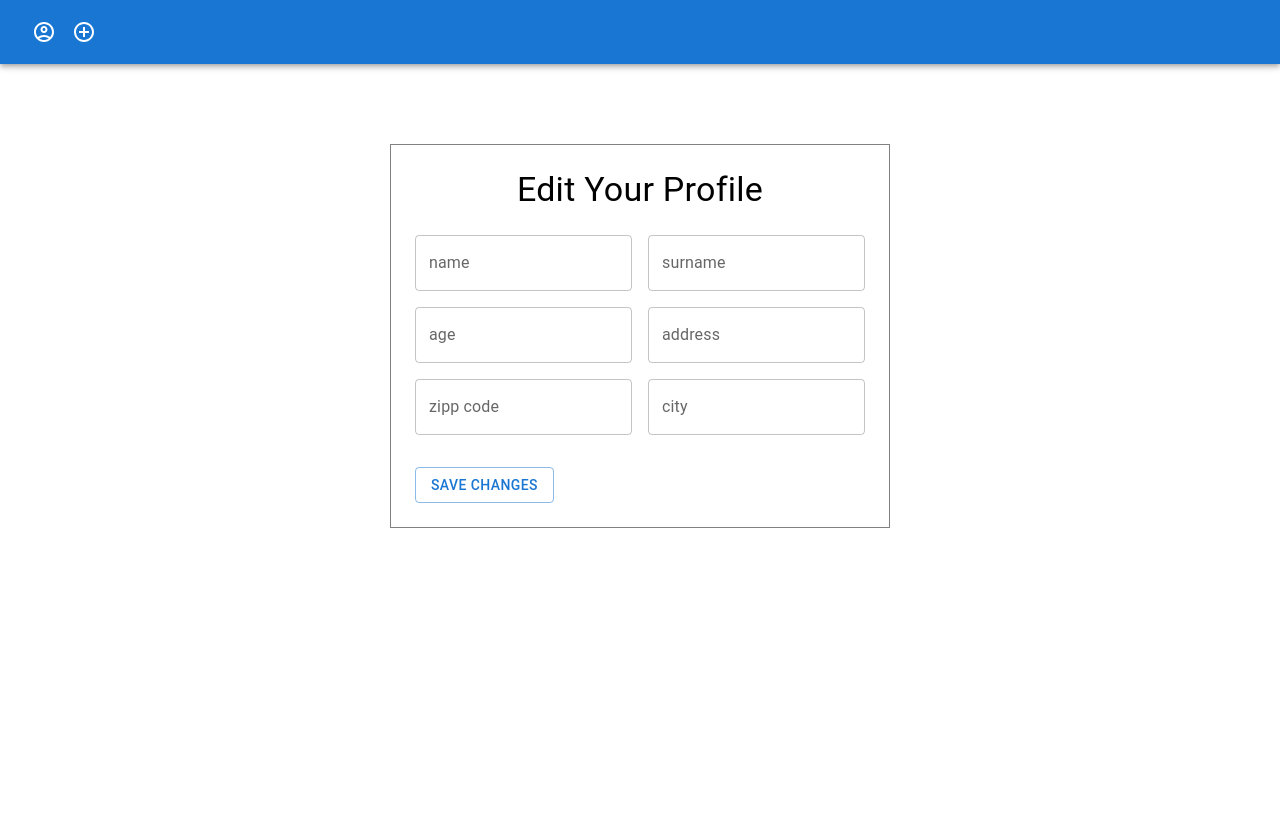
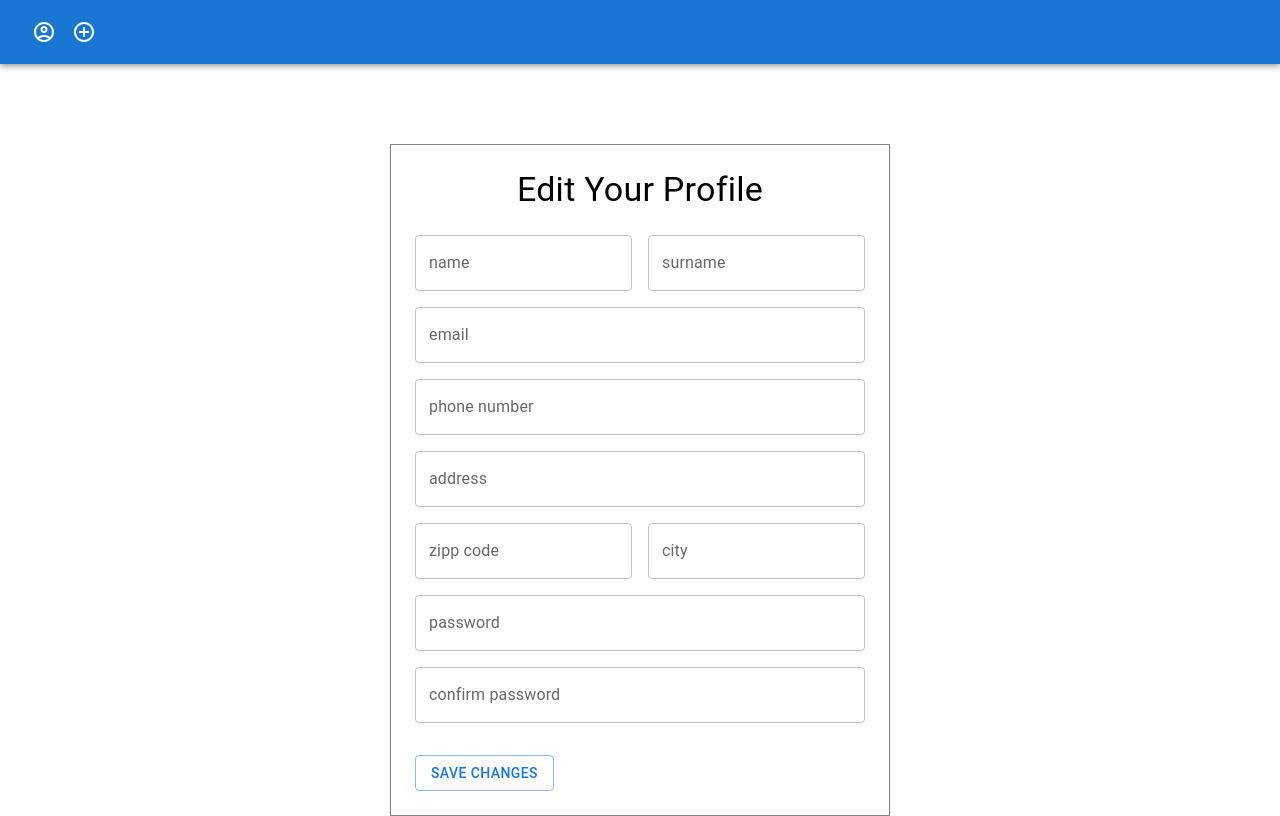
Before and after one commit to wojtek99955/mui-demo-website, a React (Create React App) app: page /edit-profile in a window 1280 px wide. Built offline with nearby package versions, Linux system fonts and the light colour scheme.

Commit message:
Edit Profile Formik update

```diff
--- a/src/components/EditProfile/EditProfile.js
+++ b/src/components/EditProfile/EditProfile.js
@@ -15,10 +15,13 @@ function EditProfile() {
   const initialValues = {
     name: "",
     surname: "",
-    age: "",
+    email: "",
+    tel: "",
     address: "",
     zipCode: "",
     city: "",
+    password: "",
+    confirmPassword: "",
   };
   const onSubmit = (values) => {
     console.log(values);
@@ -49,12 +52,19 @@ function EditProfile() {
                 fullWidth
               />
             </Stack>
-            <Stack direction="row" spacing={2}>
             <Field
               as={TextField}
-                label="age"
+              label="email"
               variant="outlined"
-                name="age"
+              name="email"
+              type="text"
+              fullWidth
+            />
+            <Field
+              as={TextField}
+              label="phone number"
+              variant="outlined"
+              name="tel"
               type="text"
               fullWidth
             />
@@ -66,7 +76,6 @@ function EditProfile() {
               type="text"
               fullWidth
             />
-            </Stack>
             <Stack direction="row" spacing={2}>
               <Field
                 as={TextField}
@@ -85,6 +94,22 @@ function EditProfile() {
                 fullWidth
               />
             </Stack>
+            <Field
+              as={TextField}
+              label="password"
+              variant="outlined"
+              name="password"
+              type="password"
+              fullWidth
+            />
+            <Field
+              as={TextField}
+              label="confirm password"
+              variant="outlined"
+              name="confirmPassword"
+              type="password"
+              fullWidth
+            />
           </Stack>
           <Button variant="outlined" type="submit" sx={{ marginTop: "2rem" }}>
             Save Changes
```
Lines whose indentation alone changed are shown as unchanged.
